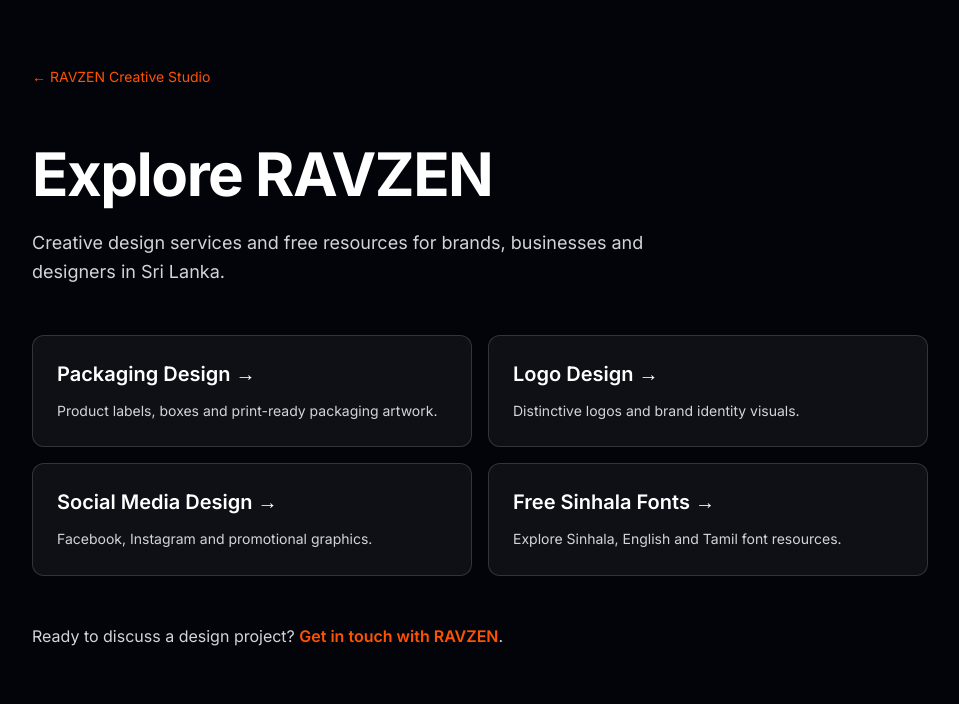
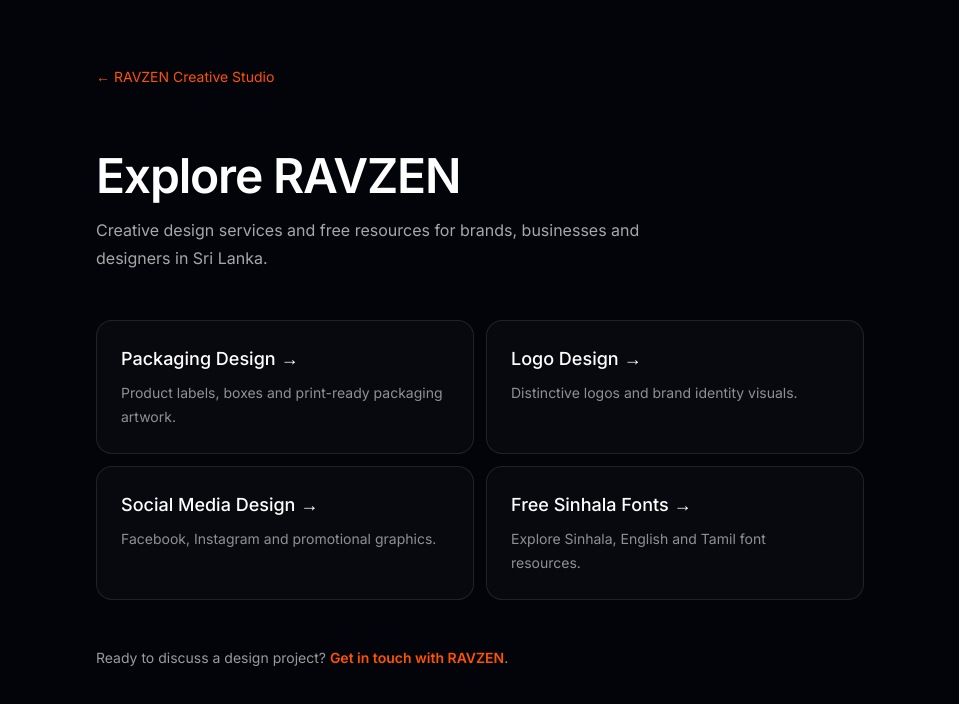
Before and after one commit to prorav98-ravzen/ravzen-digi-universe, a Next.js app: page /explore in a window 1280 px wide. Shown: the top 704 px of the page, without its empty margins (160-1119 px from the left). Built offline with nearby package versions, Linux system fonts and the light colour scheme; no server answers.

Commit message:
Refine Explore page into minimal premium navigation

```diff
--- a/src/app/explore/page.tsx
+++ b/src/app/explore/page.tsx
@@ -17,19 +17,19 @@ const links = [
 export default function ExplorePage() {
   return (
     <main className="min-h-screen bg-[#03040a] px-5 py-16 text-white sm:px-8">
-      <div className="mx-auto max-w-4xl">
+      <div className="mx-auto max-w-3xl">
         <Link href="/" className="text-sm text-orange-400 hover:underline">← RAVZEN Creative Studio</Link>
-        <h1 className="mt-14 text-4xl font-bold tracking-tight sm:text-6xl">Explore RAVZEN</h1>
-        <p className="mt-6 max-w-2xl text-lg leading-relaxed text-gray-300">Creative design services and free resources for brands, businesses and designers in Sri Lanka.</p>
-        <nav aria-label="Explore RAVZEN pages" className="mt-12 grid gap-4 sm:grid-cols-2">
+        <h1 className="mt-16 text-4xl font-semibold tracking-tight sm:text-5xl">Explore RAVZEN</h1>
+        <p className="mt-4 max-w-xl text-base leading-7 text-white/65">Creative design services and free resources for brands, businesses and designers in Sri Lanka.</p>
+        <nav aria-label="Explore RAVZEN pages" className="mt-12 grid gap-3 sm:grid-cols-2">
           {links.map(link => (
-            <Link key={link.href} href={link.href} className="group rounded-xl border border-white/15 bg-white/5 p-6 transition-colors hover:border-orange-400 focus-visible:outline focus-visible:outline-2 focus-visible:outline-orange-400">
-              <h2 className="text-xl font-semibold group-hover:text-orange-400">{link.name} →</h2>
-              <p className="mt-3 text-sm leading-relaxed text-gray-300">{link.description}</p>
+            <Link key={link.href} href={link.href} className="group rounded-2xl border border-white/10 bg-white/[0.025] p-6 transition-colors hover:border-orange-400/70 hover:bg-white/[0.045] focus-visible:outline focus-visible:outline-2 focus-visible:outline-orange-400">
+              <h2 className="text-lg font-medium group-hover:text-orange-400">{link.name} →</h2>
+              <p className="mt-2 text-sm leading-6 text-white/55">{link.description}</p>
             </Link>
           ))}
         </nav>
-        <p className="mt-12 text-gray-300">Ready to discuss a design project? <Link href="/#contact" className="font-semibold text-orange-400 hover:underline">Get in touch with RAVZEN</Link>.</p>
+        <p className="mt-12 text-sm text-white/60">Ready to discuss a design project? <Link href="/#contact" className="font-semibold text-orange-400 hover:underline">Get in touch with RAVZEN</Link>.</p>
       </div>
     </main>
   )
```
